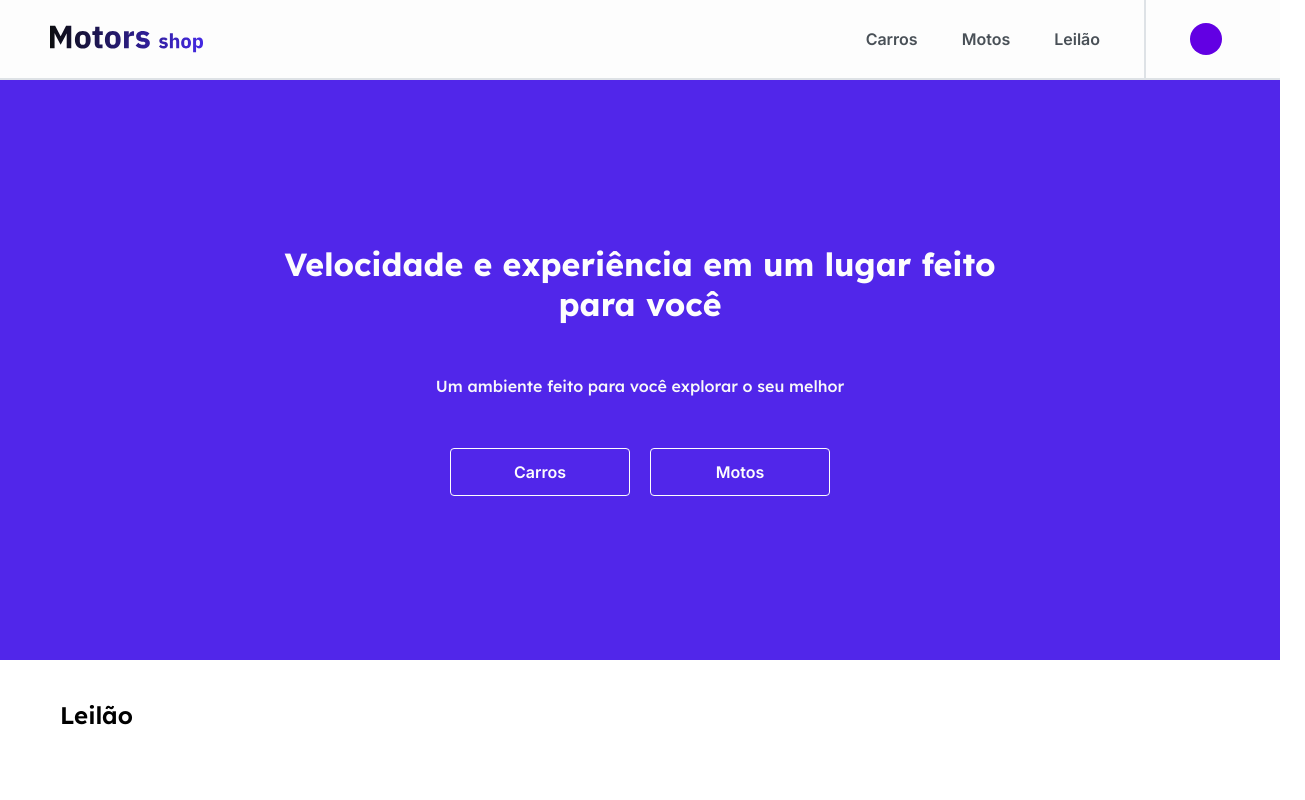
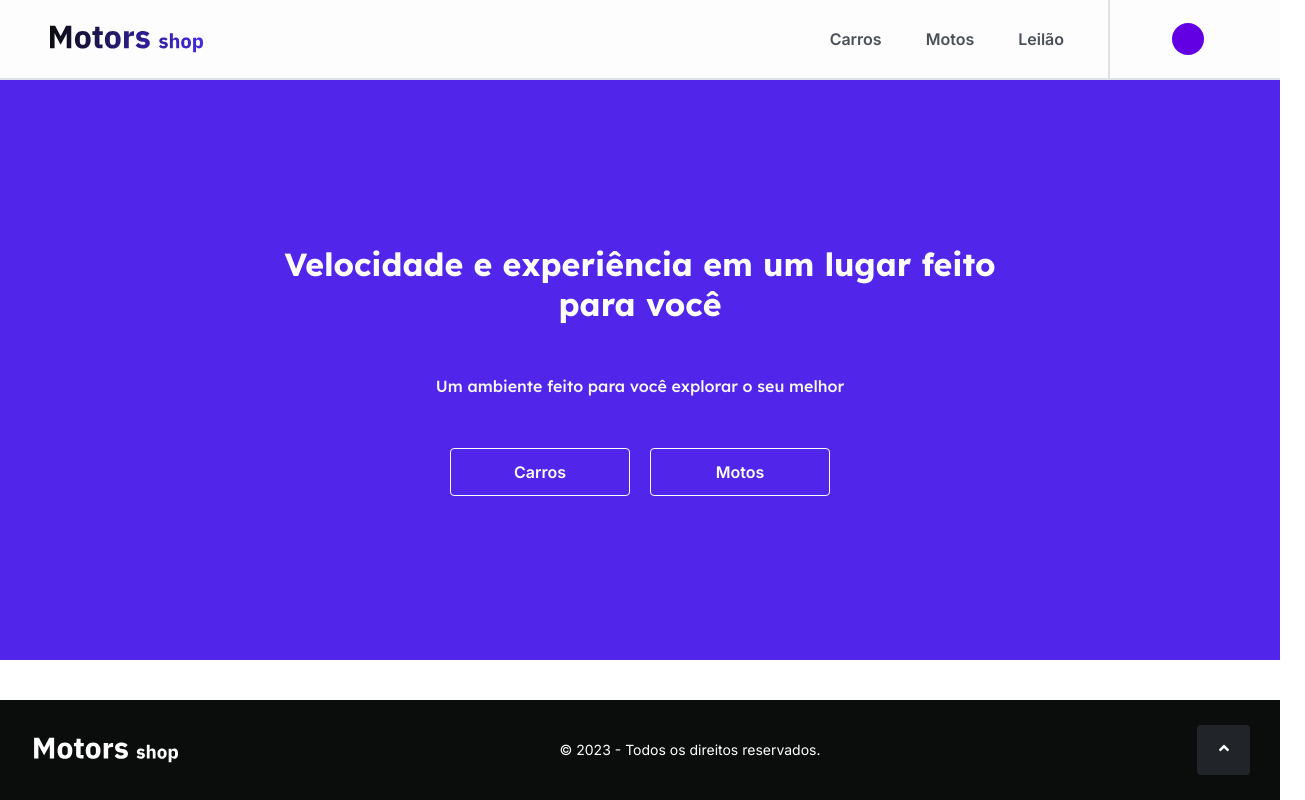
Before and after one commit to grupo37-M6-Motor-Shop/m6-motor-shop, a React (Vite) app in the folder frontend/: page /homepage in a window 1280 px wide. Shown: the top 800 px of the page, 1305 px wide, since content can reach past the window. Built offline with nearby package versions, Linux system fonts and the light colour scheme; no server answers; sample sign-in values are in the browser's storage.

Commit message:
feat: adicionando alterações no dropdown do header

```diff
--- a/frontend/src/components/Footer/style.ts
+++ b/frontend/src/components/Footer/style.ts
@@ -10,6 +10,8 @@ export const StyledFooter = styled.footer`
 	background-color: var(--grey0);
 	height: 100px;
 	color: var(--whiteFixed);
+	position: absolute;
+	bottom: 0;
 	@media (max-width: 600px) {
 		flex-direction: column;
 		height: 250px;
--- a/frontend/src/components/Header/index.tsx
+++ b/frontend/src/components/Header/index.tsx
@@ -21,6 +21,7 @@ import {
 	ContainerUser,
 	FontUserName,
 	UserImg,
+	DivProfile
 } from "./style";
 import logo from "../../assets/img/motor_shop_logo_header.svg";
 import Button from "../Button";
@@ -111,7 +112,7 @@ const Header = ({ auction, colorFont, image }: any) => {
 						<Link href="/homepage#leilao">Leilão</Link>
 					</DivNav>
 					<Divise />
-					<DivNav>
+					<DivProfile>
 						{token === "" ? (
 							<>
 								<DivButton>
@@ -300,7 +301,7 @@ const Header = ({ auction, colorFont, image }: any) => {
 								</Menu>
 							</Sidebar>
 						)}
-					</DivNav>
+					</DivProfile>
 				</Nav>
 			</StyledHeader>
 		</>
--- a/frontend/src/components/Header/style.ts
+++ b/frontend/src/components/Header/style.ts
@@ -57,7 +57,6 @@ export const Nav = styled.nav`
 	display: flex;
 	align-items: center;
 	justify-content: space-between;
-	gap: 2.75rem;
   @media (max-width: 900px) {
     justify-content: center;
     gap: 0rem;
@@ -123,11 +122,18 @@ export const Divise = styled.div`
 	}
 `;
 
+export const DivProfile = styled.div`
+	display: flex;
+	align-items: center;
+	justify-content: center;
+`;
+
 export const DivNav = styled.div`
 	display: flex;
 	align-items: center;
 	justify-content: space-between;
 	gap: 2.75rem;
+  padding-right: 2.75rem;
 `;
 
 export const DivButton = styled.div`
@@ -135,6 +141,7 @@ export const DivButton = styled.div`
 	align-items: center;
 	justify-content: space-between;
 	gap: 2.75rem;
+  padding-left: 1.5rem;
   @media (max-width: 900px) {
 		display: none;
 	}
@@ -159,10 +166,12 @@ export const Text = styled.p`
 
 export const Profile = styled.div`
 	display: flex;
+  min-width: 120px;
+  justify-content: center;
 	align-items: center;
-	gap: .3125rem;
 	cursor: pointer;
 	position: relative;
+  padding-left: 2.75rem;
   @media (max-width: 900px) {
 		display: none;
 	}
@@ -174,9 +183,9 @@ export const DropDown = styled.div<DropdownProps>`
     position: absolute;
 		gap: 1rem;
     bottom: 0rem;
-    width: 12.5rem;
+    width: 12rem;
     height:min-content;
-    left: 38%;
+    left: 61%;
     padding: 2.125rem;
     opacity: ${(props: DropdownProps) => props.dropdown};
     pointer-events: ${(props: DropdownProps) => props.dropdown === 0 ? `none` : `all`};
```
